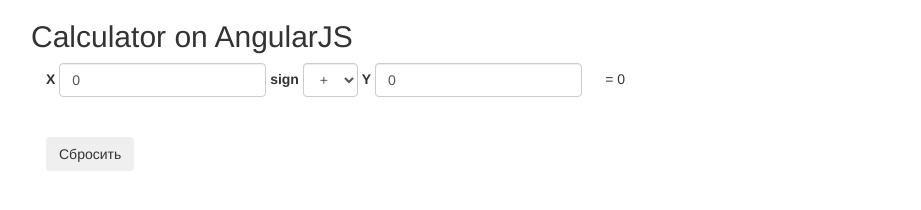
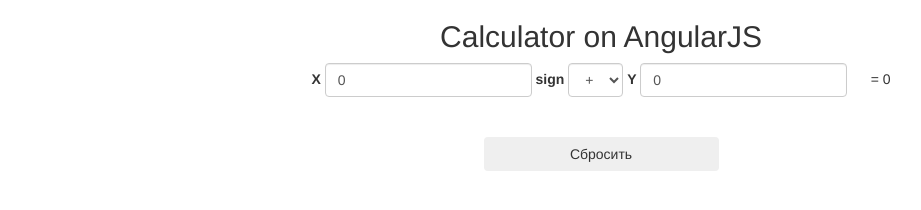
Before and after one commit to slovn1k/SinglePageApp, a plain HTML site: page index.html in a window 1280 px wide. Shown: the whole page, without its empty margins (39-960 px from the left). Drawn offline with nearby package versions, Linux system fonts and the light colour scheme.

Commit message:
Added some CSS style for body tag and button

```diff
--- a/index.html
+++ b/index.html
@@ -6,6 +6,7 @@
   <link rel="stylesheet" href="http://maxcdn.bootstrapcdn.com/bootstrap/3.3.6/css/bootstrap.min.css">
   <script src="https://ajax.googleapis.com/ajax/libs/angularjs/1.5.7/angular.min.js"></script>
   <script src="calculator.js"></script>
+  <link rel="stylesheet" type="text/css" href="style.css">
 </head>
 <body ng-app="app">
 
@@ -45,7 +46,7 @@
         </br>
         <span  ng-show="mainForm.numberY.$error.pattern">Не допускается ввод букв во втором поле!!!</span>
         </br>
-        <button class="btn" type="button" ng-click="reset()">Сбросить</button>
+        <button class="btn" id="ResetButton" type="button" ng-click="reset()">Сбросить</button>
         </br>
         </br>
       <!-- </div> -->
--- /dev/null
+++ b/style.css
@@ -0,0 +1,10 @@
+body {
+    margin: auto;
+    text-align: center;
+    width: auto;
+    height: auto;
+}
+
+#ResetButton {
+    width: 235px;
+}
```
